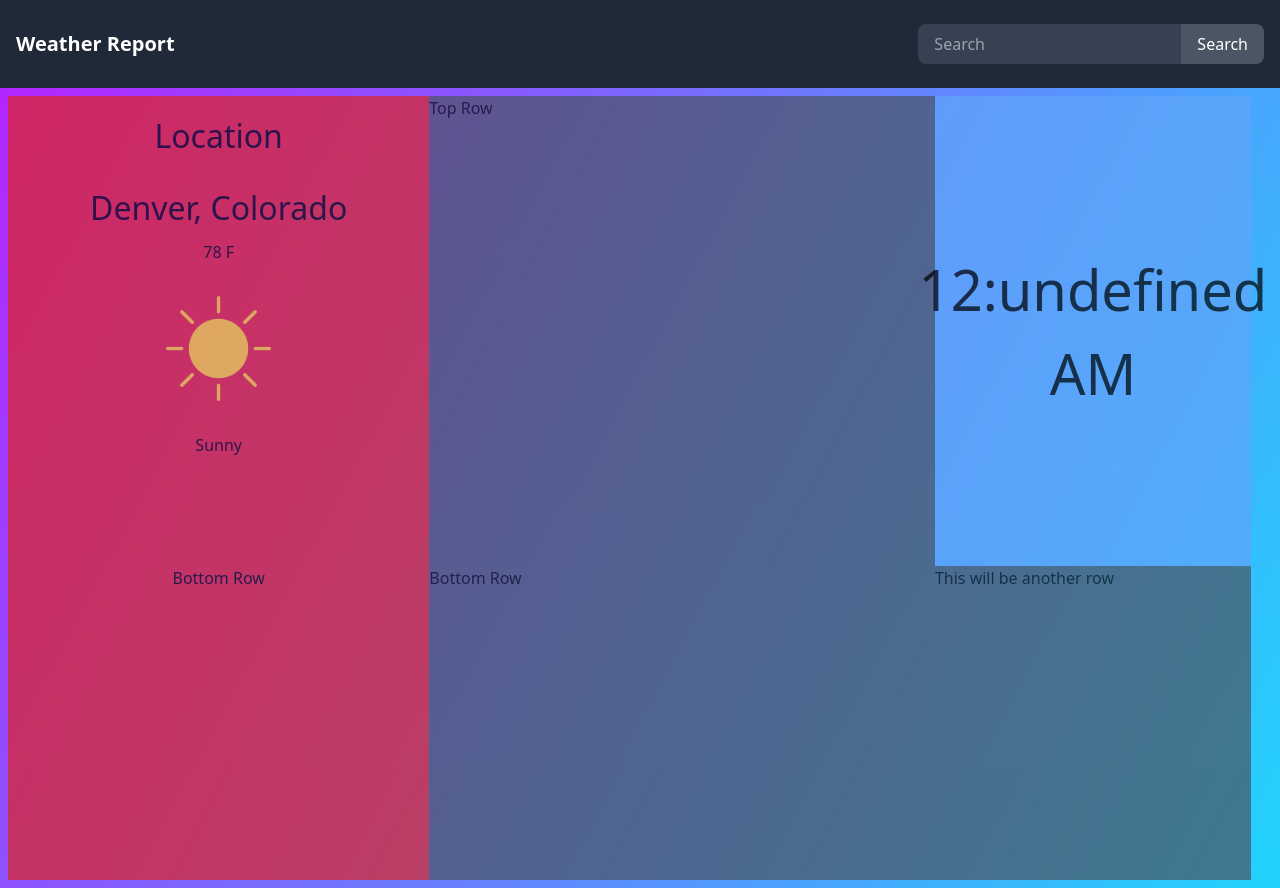
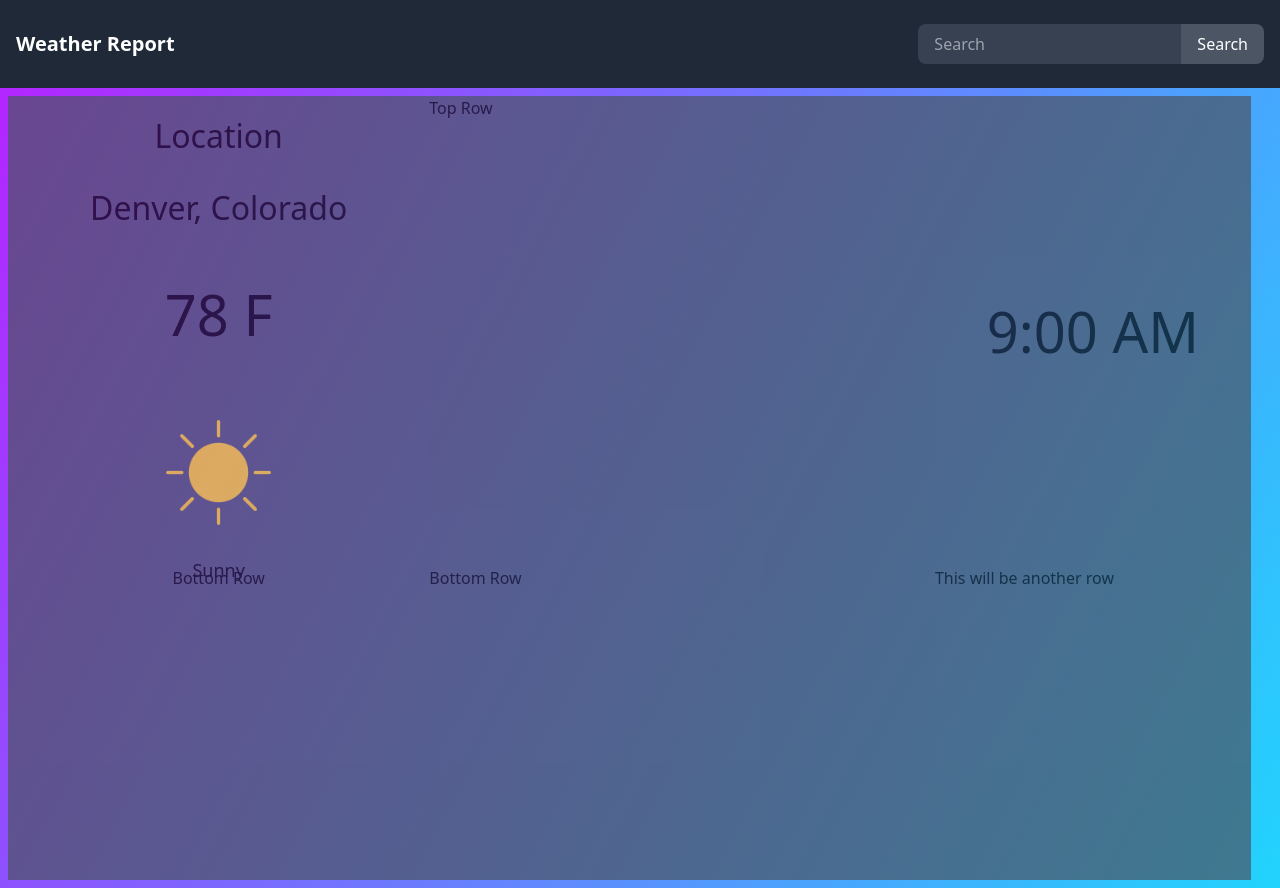
Before and after one commit to Noah8863/React-Weather-App, a React (Create React App) app: page / in a window 1280 px wide. Built offline with nearby package versions, Linux system fonts and the light colour scheme; no server answers.

Commit message:
parsed fetched time and converted it from military time

```diff
--- a/src/DailyReport/daily.jsx
+++ b/src/DailyReport/daily.jsx
@@ -14,7 +14,7 @@ function DailyReport({ searchedCity }) {
   const [localTime, setLocalTime] = useState("9:00 AM");
   const [weatherCondition, setWeatherCondition] = useState("Sunny");
   const [currentTemp, setCurrentTemp] = useState("78 F");
-  const [day1High, setDay1High] = useState("");
+  const [day1High, setDay1High] = useState("Monday");
   const [day1Low, setDay1Low] = useState("");
   const [day2High, setDay2High] = useState("");
   const [day2Low, setDay2Low] = useState("");
@@ -85,7 +85,15 @@ function DailyReport({ searchedCity }) {
   function updateHTML(data) {
     // Update the state variables with the fetched data
     setCityName(`${data.location.name}, ${data.location.region}`);
-    setLocalTime(data.location.localtime);
+
+    const time = data.location.localtime.split(" ")[1].split(":");
+    let hours = parseInt(time[0]);
+    const minutes = time[1];
+    // Convert the hours to 12-hour format
+    const meridiem = hours >= 12 ? "PM" : "AM";
+    hours = hours % 12 || 12; // If hours is 0, set it to 12
+    const formattedTime = `${hours}:${minutes} ${meridiem}`;
+    setLocalTime(formattedTime);
 
     //Current Weather Data
     setCurrentTemp(`${data.current.temp_f} F`);
@@ -98,34 +106,20 @@ function DailyReport({ searchedCity }) {
     setDay2Low(data.forecast.forecastday[2].day.mintemp_f);
   }
 
-  useEffect(() => {
-    // Convert time from Military time
-    if (localTime) {
-      const timeParts = localTime.split(" ")[1].split(":");
-      // Split the time at ":" into hours and minutes
-      let hours = parseInt(timeParts[0]);
-      const minutes = timeParts[1];
-      // Convert the hours to 12-hour format
-      const meridiem = hours >= 12 ? "PM" : "AM";
-      hours = hours % 12 || 12; // If hours is 0, set it to 12
-      const formattedTime = `${hours}:${minutes} ${meridiem}`;
-      setLocalTime(formattedTime);
-    }
-  }, [localTime]);
 
   return (
     <div className="flex h-screen p-2">
-      <div className="w-1/3 h-full bg-red-600 opacity-70 text-center">
+      <div className="w-1/3 h-full bg-gray-600 opacity-70 text-center">
         <div className="h-3/5 ">
           <p className="text-2xl p-4">Location</p>
           <p id="cityName" className="text-2xl p-2">
             {cityName}
           </p>
-          <p id="currentTemp">{currentTemp}</p>
+          <p id="currentTemp" className="text-3xl p-8">{currentTemp}</p>
           <div className="flex justify-center my-8">
             {icon && <img src={icon} alt="Weather Icon" className="w-1/4" />}
           </div>
-          <p id="weatherCondition">{weatherCondition}</p>
+          <p id="weatherCondition" className="text-lg">{weatherCondition}</p>
         </div>
         <div className="h-2/5 ">Bottom Row</div>
       </div>
@@ -134,7 +128,7 @@ function DailyReport({ searchedCity }) {
         <div className="h-2/5">Bottom Row</div>
       </div>
       <div className="w-1/4 h-full bg-gray-600 opacity-70 flex-col flex justify-center items-center">
-        <div className="h-3/5 w-full bg-blue-400 flex justify-center items-center">
+        <div className="h-3/5 w-full  flex justify-center items-center">
           <p id="localTime" className="text-3xl text-center">
             {localTime}
           </p>
@@ -149,7 +143,7 @@ function DailyReport({ searchedCity }) {
 
 export { DailyReport };
 
-  /* <div className="forecastContainer">
+/* <div className="forecastContainer">
           <div id="day1">
             <p>Monday</p>
             <div id="day1High">76</div>
@@ -187,7 +181,7 @@ export { DailyReport };
           </div>
         </div> */
 
-  /* <div className="bg-blue-400 flex h-screen">
+/* <div className="bg-blue-400 flex h-screen">
 <div
   id="mainContainer"
   className="container w-4/12 bg-white p-6 h-screen rounded-lg shadow-lg w-1/5 h-full bg-red-500"
```
